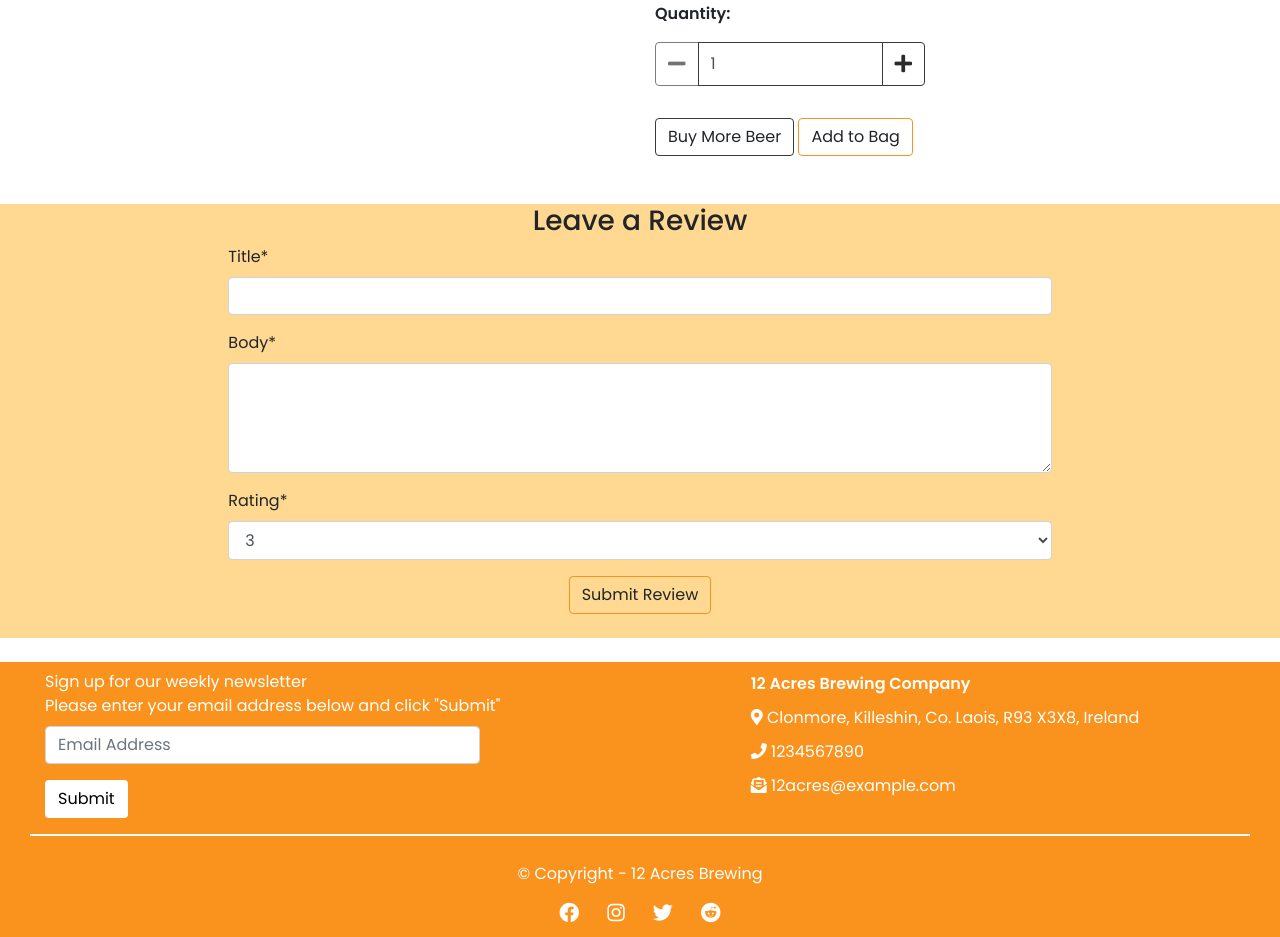
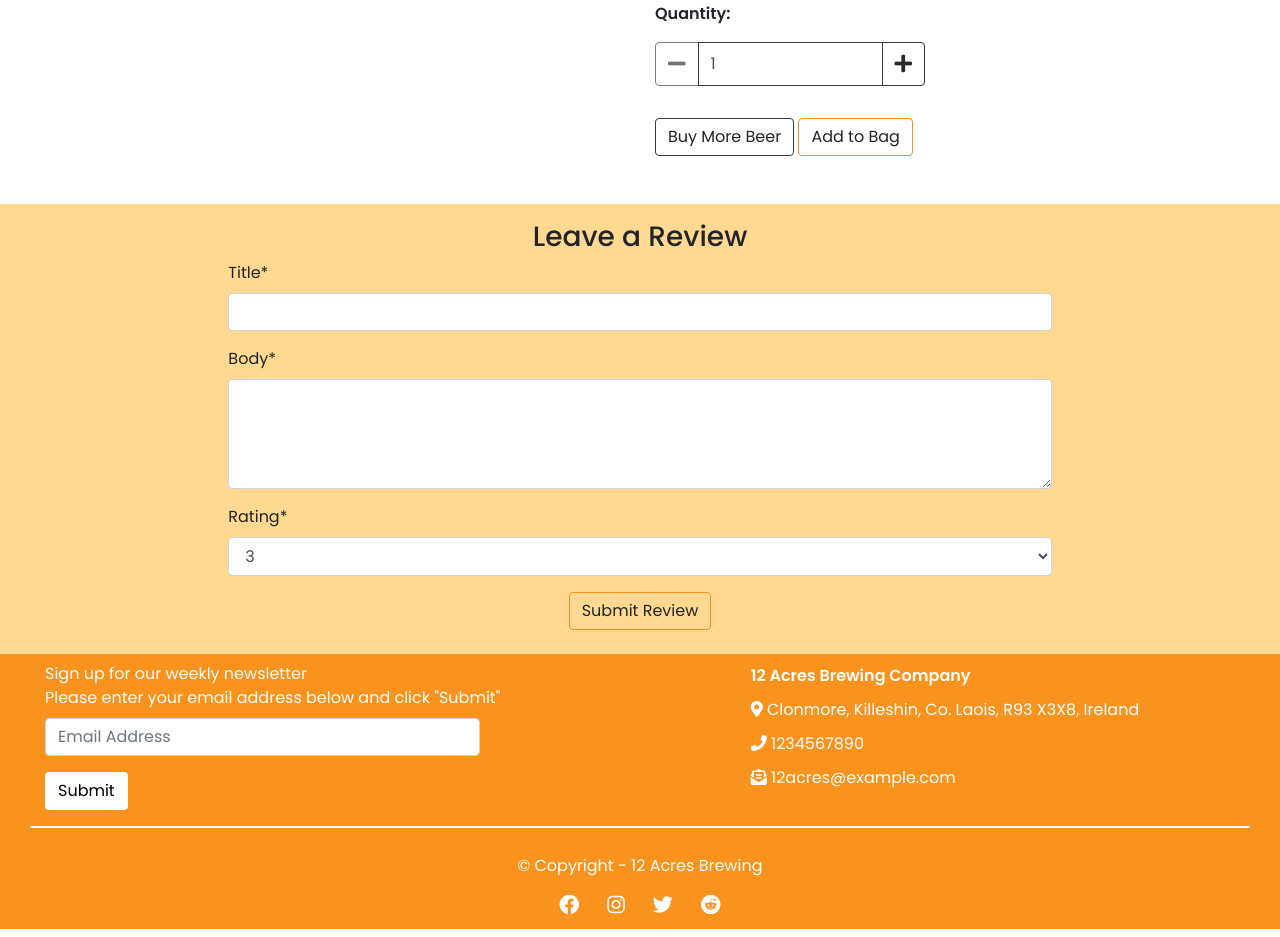
Before and after one commit to farrelleoin93/12-acres-beer, a Django app: page /beers/1/ in a window 1280 px wide. Shown: the part 716-1653 px from the top of the page. Run offline with Django 3.2, Linux system fonts and the light colour scheme; data comes from the database, SQL or seed files in the repository; data that the repository does not hold is empty; some libraries are stand-ins or nearby versions.

Commit message:
Added spacing to review section

```diff
--- a/beers/templates/beers/beer_detail.html
+++ b/beers/templates/beers/beer_detail.html
@@ -91,7 +91,7 @@
                             </div>
                     </form>
                 {% else %}
-                    <h3 class="text-center">Leave a Review</h3>
+                    <h3 class="text-center mt-3">Leave a Review</h3>
                     <form method="POST" action="{% url 'add_review' beer.id %}" class="form">
                         {% csrf_token %}
                         {{ form | crispy }}
@@ -102,7 +102,7 @@
                 {% endif %}
             </div>
         </div>
-        <div class="container mt-4">
+        <div class="container">
             {% for review in beer.reviews.all %}
                 <div class="col-sm-12 col-md-8 offset-md-2">
                     <div class="card mb-3 w-100">
```
